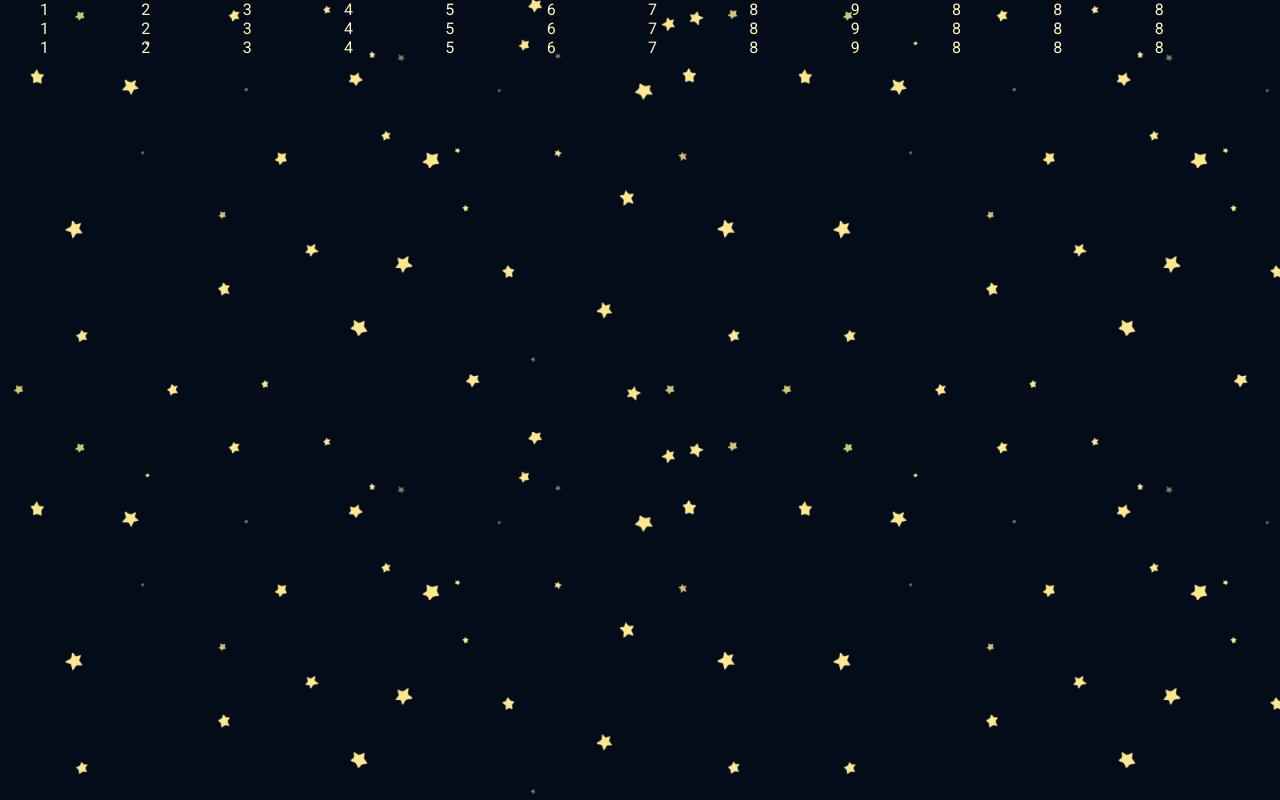
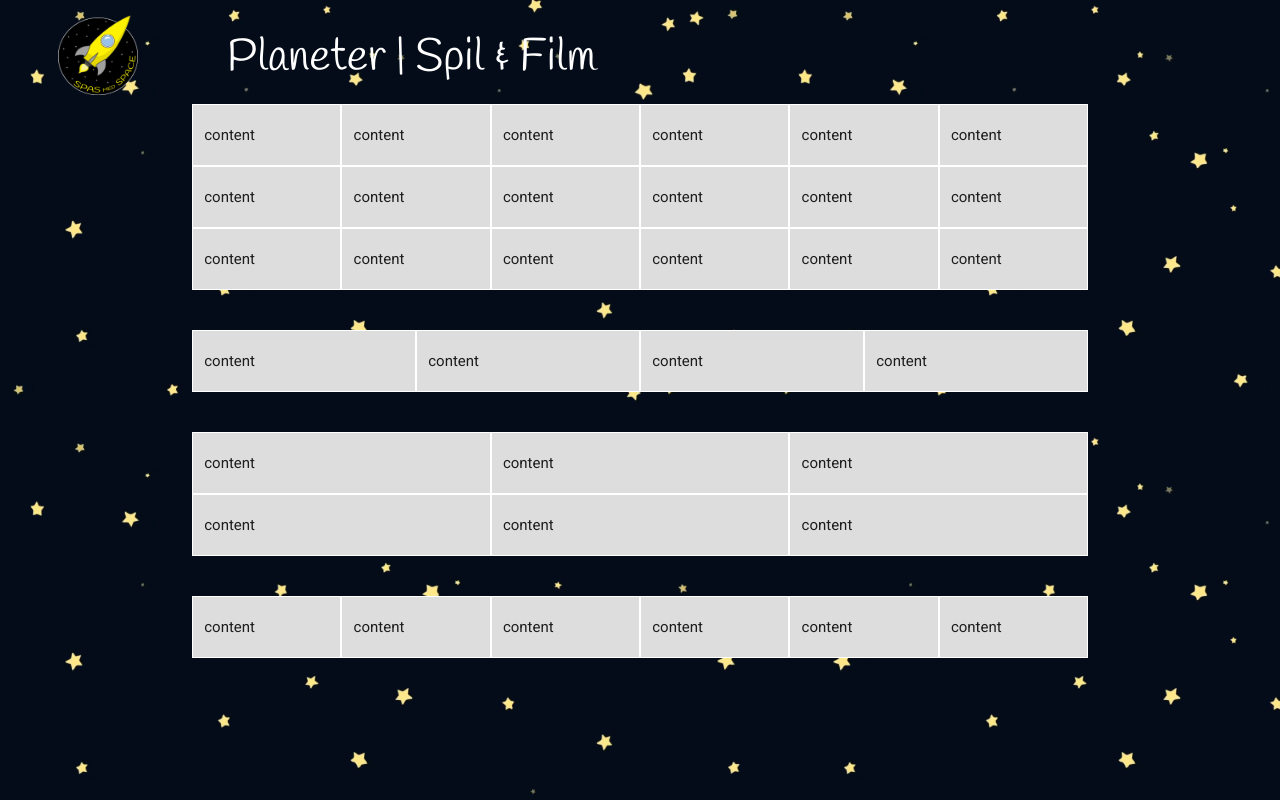
Before and after one commit to stefanjepsen/Spas-Med-Space, a plain HTML site: page index.html in a window 1280 px wide. Drawn offline with nearby package versions, Linux system fonts and the light colour scheme.

Commit message:
Done template Materialize

```diff
--- a/css/style.scss
+++ b/css/style.scss
@@ -5,7 +5,8 @@ $colors: (
   primary: #005dff,
   primary-light: lighten(#005dff, 40%),
   primary-dark: darken(#005dff, 40%),
-  secondary: #fff6bb
+  secondary: #FFF200,
+  basic: #fff
 );
 
 $fonts: (
@@ -25,80 +26,61 @@ $fonts: (
   @return map-get($fonts, $font-name);
 }
 
+* {
+    box-sizing: border-box;
+}
 
 body {
   background-image: url("../img/background.png");
   background-size: 60%;
-  text-transform: uppercase;
-  color: color(secondary);
-  display: grid;
-  margin: 0 40px 0 40px;
-  font-family: font-family(text1);
+
+  font-family: font-family(text1)!important;
   z-index: -1;
+
+}
+
+.brand-logo {
+  position: absolute!important;
+  float: left!important;
+  opacity: 1.0!important;
+
+}
+
+nav ul a {
+  -webkit-transition: background-color .3s;
+  transition: background-color .3s;
+  display: block;
+  padding: 0 15px;
+  cursor: pointer;
+  font-size: 3em !important;
+  font-family: font-family(header1)!important;
+  color: color(basic) !important;
+
+
+
+}
+nav ul li {
+  margin: 0 -10px;
+  color: color(secondary) !important;
+}
+
+
+#nav-mobile {
+  margin-left: 5.5rem !important;
+  float: none !important;
+  display: inline-block!important;
+
 
 
 }
 
-body main {
-  display: grid;
-  grid-template-columns: 1 / 12;
-  grid-column-gap: 16px;
+.row > div {
+  padding: 10px;
+  background: #dddddd;
+  border: 1px solid #ffffff;
+  line-height: 60px;
 }
-body header {
-  display: grid;
-  grid-template-columns: 1 / 12;
-  grid-column-gap: 16px;
+
+.row {
+  margin: 40px auto;
 }
-body footer {
-  display: grid;
-  grid-template-columns: 1 / 12;
-  grid-column-gap: 16px;
-}
-.one {
-  grid-column: 1;
-  grid-row: 1;
-}
-.two {
-  grid-column: 2;
-  grid-row: 1;
-}
-.three {
-  grid-column: 3;
-  grid-row: 1;
-}
-.four {
-  grid-column: 4;
-  grid-row: 1;
-}
-.five {
-  grid-column: 5;
-  grid-row: 1;
-}
-.six {
-  grid-column: 6;
-  grid-row: 1;
-}
-.seven {
-  grid-column: 7;
-  grid-row: 1;
-}
-.eight {
-  grid-column: 8;
-  grid-row: 1;
-}
-.nine {
-  grid-column: 9;
-  grid-row: 1;
-}
-.ten {
-  grid-column: 10;
-  grid-row: 1;
-}
-.eleven {
-  grid-column: 11;
-  grid-row: 1;
-}
-.twelve {
-  grid-column: 12;
-  grid-row: 1;
-}
--- a/index.html
+++ b/index.html
@@ -6,52 +6,85 @@
     <meta http-equiv="X-UA-Compatible" content="ie=edge">
     <title>Spas med Space</title>
     <link rel="stylesheet" href="css/style.css">
+    <link rel="stylesheet" href="https://cdnjs.cloudflare.com/ajax/libs/materialize/1.0.0/css/materialize.min.css">
     <link rel="shortcut icon" type="image/png" href="img/logo.png"/>
+    <link
+      href="https://fonts.googleapis.com/icon?family=Material+Icons"
+      rel="stylesheet"
+    />
+    <!-- Let browser know website is optimized for mobile -->
+    <meta name="viewport" content="width=device-width, initial-scale=1.0" />
 </head>
 <body>
     <header>
-            <div class="one">1</div>
-            <div class="two">2</div>
-            <div class="three">3</div>
-            <div class="four">4</div>
-            <div class="five">5</div>
-            <div class="six">6</div>
-            <div class="seven">7</div>
-            <div class="eight">8</div>
-            <div class="nine">9</div>
-            <div class="ten">8</div>
-            <div class="eleven">8</div>
-            <div class="twelve">8</div>
+
+
+        <div class="navbar">
+            <nav class="transparent z-depth-0">
+             <div class="nav-wrapper">
+                <img src="img/Logo.png" style="height:80px; width:80px; margin: 15px -2px -5px 57.59px; " alt=""
+                /></a>
+              <ul id="nav-mobile" class="right hide-on-large-and-down">
+                <li><a href="link her">Planeter |</a></li>
+                <li><a href="Link her">Spil & Film</a></li>
+              </ul>
+            </div>
+          </nav>
+        </div>
     </header>
     <main>
 
-                    <div class="one">1</div>
-                    <div class="two">2</div>
-                    <div class="three">3</div>
-                    <div class="four">4</div>
-                    <div class="five">5</div>
-                    <div class="six">6</div>
-                    <div class="seven">7</div>
-                    <div class="eight">8</div>
-                    <div class="nine">9</div>
-                    <div class="ten">8</div>
-                    <div class="eleven">8</div>
-                    <div class="twelve">8</div>
+        <div class="container">
+            <div class="row">
+                <div class="col s12 m6 l4 xl2">content</div>
+                <div class="col s12 m6 l4 xl2">content</div>
+                <div class="col s12 m6 l4 xl2">content</div>
+                <div class="col s12 m6 l4 xl2">content</div>
+                <div class="col s12 m6 l4 xl2">content</div>
+                <div class="col s12 m6 l4 xl2">content</div>
+                <div class="col s12 m6 l4 xl2">content</div>
+                    <div class="col s12 m6 l4 xl2">content</div>
+                    <div class="col s12 m6 l4 xl2">content</div>
+                    <div class="col s12 m6 l4 xl2">content</div>
+                    <div class="col s12 m6 l4 xl2">content</div>
+                    <div class="col s12 m6 l4 xl2">content</div>
+                    <div class="col s12 m6 l4 xl2">content</div>
+                    <div class="col s12 m6 l4 xl2">content</div>
+                    <div class="col s12 m6 l4 xl2">content</div>
+                    <div class="col s12 m6 l4 xl2">content</div>
+                    <div class="col s12 m6 l4 xl2">content</div>
+                    <div class="col s12 m6 l4 xl2">content</div>
+                </div>
+                <div class="row">
+                    <div class="col s6 m3">content</div>
+                    <div class="col s6 m3">content</div>
+                    <div class="col s6 m3">content</div>
+                    <div class="col s6 m3">content</div>
+                </div>
+                <div class="row">
+                    <div class="col s12 m6 l4">content</div>
+                    <div class="col s12 m6 l4">content</div>
+                    <div class="col s12 m6 l4">content</div>
+                    <div class="col s12 m6 l4">content</div>
+                    <div class="col s12 m6 l4">content</div>
+                    <div class="col s12 m6 l4">content</div>
+                </div>
+                <div class="row">
+                    <div class="col s12 m6 l4 xl2">content</div>
+                    <div class="col s12 m6 l4 xl2">content</div>
+                    <div class="col s12 m6 l4 xl2">content</div>
+                    <div class="col s12 m6 l4 xl2">content</div>
+                    <div class="col s12 m6 l4 xl2">content</div>
+                    <div class="col s12 m6 l4 xl2">content</div>
+                </div>
+
+        </div>
 
     </main>
     <footer>
-            <div class="one">1</div>
-            <div class="two">2</div>
-            <div class="three">3</div>
-            <div class="four">4</div>
-            <div class="five">5</div>
-            <div class="six">6</div>
-            <div class="seven">7</div>
-            <div class="eight">8</div>
-            <div class="nine">9</div>
-            <div class="ten">8</div>
-            <div class="eleven">8</div>
-            <div class="twelve">8</div>
+
     </footer>
+    <script src="https://code.jquery.com/jquery-3.3.1.min.js"></script>
+    <script src="https://cdnjs.cloudflare.com/ajax/libs/materialize/1.0.0/js/materialize.min.js"></script>
 </body>
 </html>
```
Also changed, not shown: css/style.css, 1 other file.
